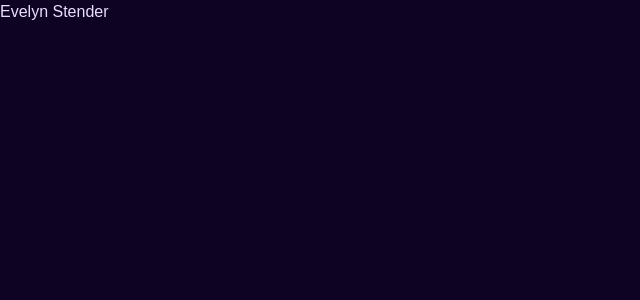
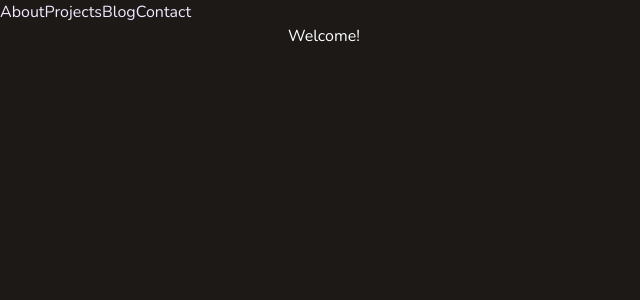
Before and after one commit to evelynstender/ems-website, a Next.js app: page / in a window 1280 px wide. Shown: the top 300 px of the page, without its empty margins (0-640 px from the left). Built offline with nearby package versions, Linux system fonts and the light colour scheme.

Commit message:
Some progress

```diff
--- a/app/(blog)/blog/layout.tsx
+++ /dev/null
@@ -1,15 +0,0 @@
-import React from 'react';
-
-export default function Layout({ children }: { children: React.ReactNode }) {
-  return (
-    <>
-      <div className="space-y-9">
-        <div className="flex items-center justify-between">
-          <div className="flex items-center space-x-4"></div>
-        </div>
-
-        <div>{children}</div>
-      </div>
-    </>
-  );
-}
--- /dev/null
+++ b/app/about/page.tsx
@@ -0,0 +1,5 @@
+import Header from '@/ui/Header';
+
+export default function Page() {
+  return <div className="space-y-8 text-white">About</div>;
+}
--- /dev/null
+++ b/app/blog/page.tsx
@@ -0,0 +1,5 @@
+import Header from '@/ui/Header';
+
+export default function Page() {
+  return <div className="space-y-8 text-white">Blog</div>;
+}
--- /dev/null
+++ b/app/contact/page.tsx
@@ -0,0 +1,5 @@
+import Header from '@/ui/Header';
+
+export default function Page() {
+  return <div className="space-y-8 text-white">Contact</div>;
+}
--- a/app/layout.tsx
+++ b/app/layout.tsx
@@ -1,14 +1,22 @@
+import { Nunito } from '@next/font/google';
 import '@/styles/globals.css';
+import Header from '@/ui/Header';
+
+const nunito = Nunito({
+  weight: ['400', '700'],
+});
+
 export default function RootLayout({
   children,
 }: {
   children: React.ReactNode;
 }) {
   return (
-    <html lang="en" className="bg-purple-1000">
+    <html lang="en" className={`${nunito.className}  bg-stone-900`}>
       <head />
       {/* <body className="overflow-y-scroll bg-gray-1100 bg-[url('/grid.svg')]"> */}
       <body>
+        <Header />
         <div className="lg:pl-72">{children}</div>
       </body>
     </html>
--- a/app/page.tsx
+++ b/app/page.tsx
@@ -1,9 +1,3 @@
-import Header from '@/ui/Header';
-
 export default function Page() {
-  return (
-    <div className="space-y-8 text-white">
-      <Header />
-    </div>
-  );
+  return <div className="space-y-8 text-white">Welcome!</div>;
 }
--- /dev/null
+++ b/app/projects/page.tsx
@@ -0,0 +1,5 @@
+import Header from '@/ui/Header';
+
+export default function Page() {
+  return <div className="space-y-8 text-white">Projects</div>;
+}
--- a/package.json
+++ b/package.json
@@ -25,6 +25,7 @@
   },
   "dependencies": {
     "@heroicons/react": "1.0.6",
+    "@next/font": "^13.0.4",
     "@tailwindcss/forms": "0.5.3",
     "clsx": "1.2.1",
     "date-fns": "2.29.3",
--- a/tailwind.config.js
+++ b/tailwind.config.js
@@ -12,42 +12,10 @@ module.exports = {
       xl: '1440px',
     },
     fontFamily: {
-      sans: ['Mouse Memoirs', 'Dosis', 'Carrois Gothic', 'sans-serif'],
-    },
-    colors: {
-      transparent: 'transparent',
-      black: '#010101',
-      purple: '#0F0324',
-      green: '#057402',
-      red: '#300003',
-      yellow: '#231E00',
-      blue: '#00070C',
-      white: '#FFFFFF',
-    },
-    spacing: {
-      1: '8px',
-      2: '12px',
-      3: '16px',
-      4: '24px',
-      5: '32px',
-      6: '48px',
-    },
-    extend: {
-      colors: {
-        black: {
-          100: '#818181',
-          500: '#0B0B0B',
-          1000: '#010101',
+      extend: {
+        fontFamily: {
+          sans: ['var(--font-nunito)'],
         },
-        purple: {
-          100: '#E9DFFC',
-          500: '#925FF0',
-          1000: '#0F0324',
-        },
-        // green: {},
-        // red: {},
-        // yellow: {},
-        // blue: {},
       },
     },
   },
--- a/ui/Header.tsx
+++ b/ui/Header.tsx
@@ -1,5 +1,14 @@
+import Link from 'next/link';
+
 const Header = () => {
-  return <div className="text-purple-100">Evelyn Stender</div>;
+  return (
+    <div className="font-sans text-purple-100">
+      <Link href="/about">About</Link>
+      <Link href="/projects">Projects</Link>
+      <Link href="/blog">Blog</Link>
+      <Link href="/contact">Contact</Link>
+    </div>
+  );
 };
 
 export default Header;
```
Also changed, not shown: 1 other file (tests, documents, lock files or other folders).
